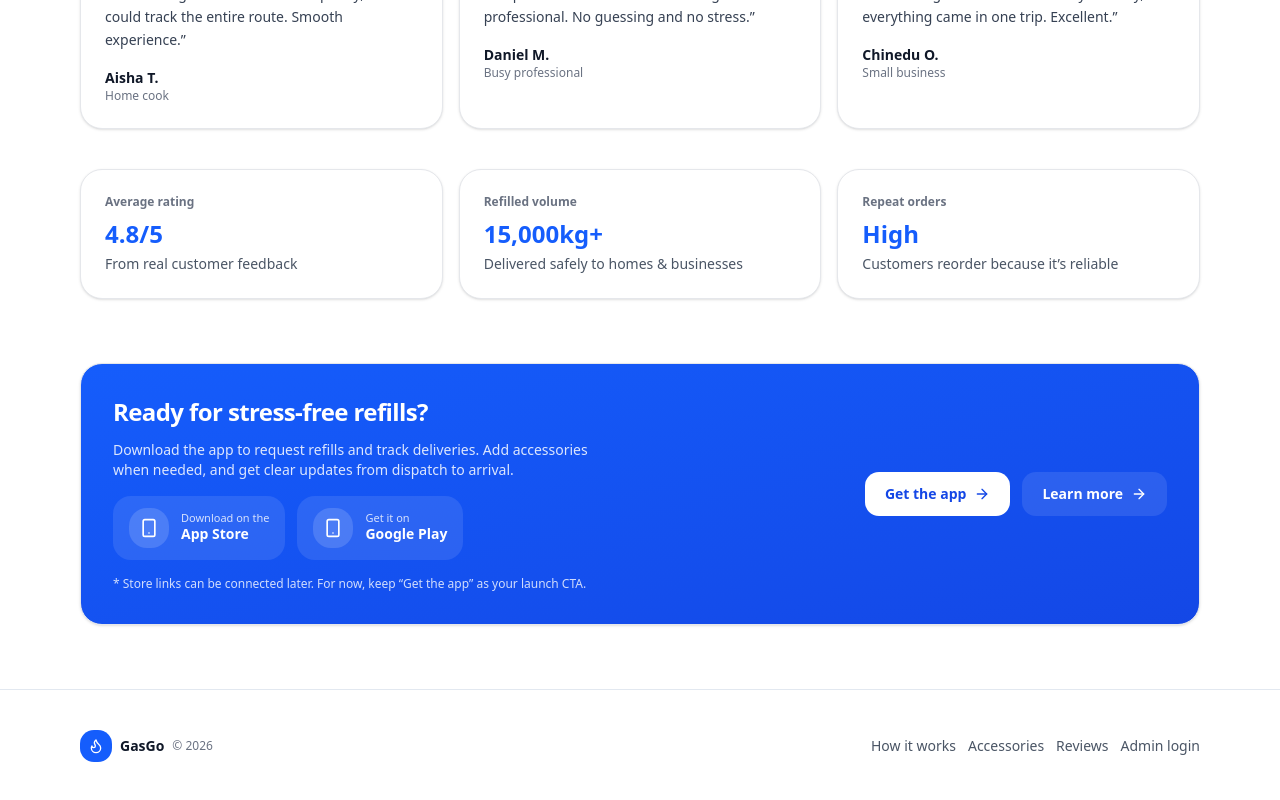
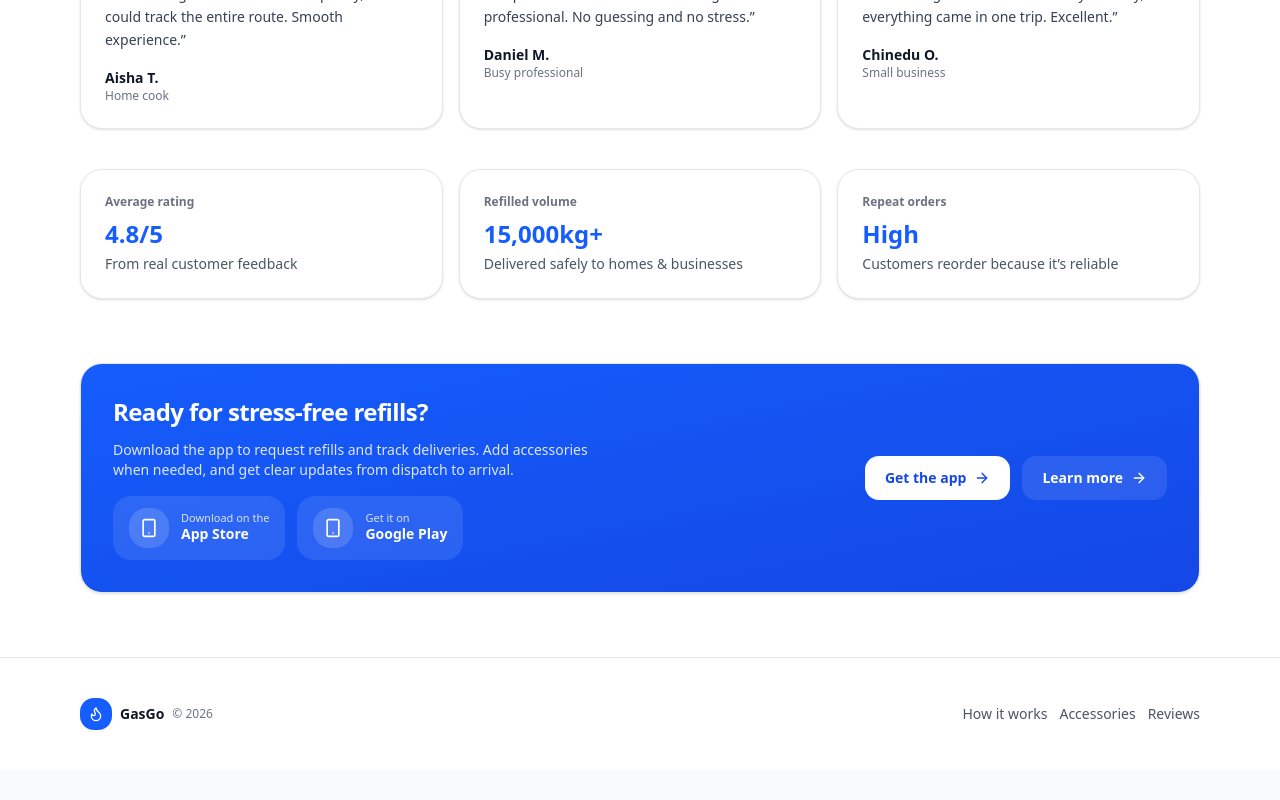
Before and after one commit to Leinadivel/gas-admin, a Next.js app: page / in a window 1280 px wide. Shown: the part 2749-3549 px from the top of the page. After the commit the page ends 3519 px from the top, so only its background shows below. Built offline with nearby package versions, Linux system fonts and the light colour scheme; no server answers.

Commit message:
line removed

```diff
--- a/src/app/page.tsx
+++ b/src/app/page.tsx
@@ -652,10 +652,6 @@ export default function HomePage() {
                 <StoreBadge label="Download on the" store="App Store" />
                 <StoreBadge label="Get it on" store="Google Play" />
               </div>
-
-              <div className="mt-4 text-xs text-white/80">
-                * Store links can be connected later. For now, keep “Get the app” as your launch CTA.
-              </div>
             </div>
 
             <div className="flex flex-col gap-3 sm:flex-row sm:justify-end">
@@ -698,11 +694,6 @@ export default function HomePage() {
             <a href="#reviews" className="text-gray-600 hover:text-gray-900">
               Reviews
             </a>
-
-            {/* Remove vendor login everywhere else (footer included) */}
-            <Link href="/login" className="text-gray-600 hover:text-gray-900">
-              Admin login
-            </Link>
           </div>
         </div>
       </footer>
```
